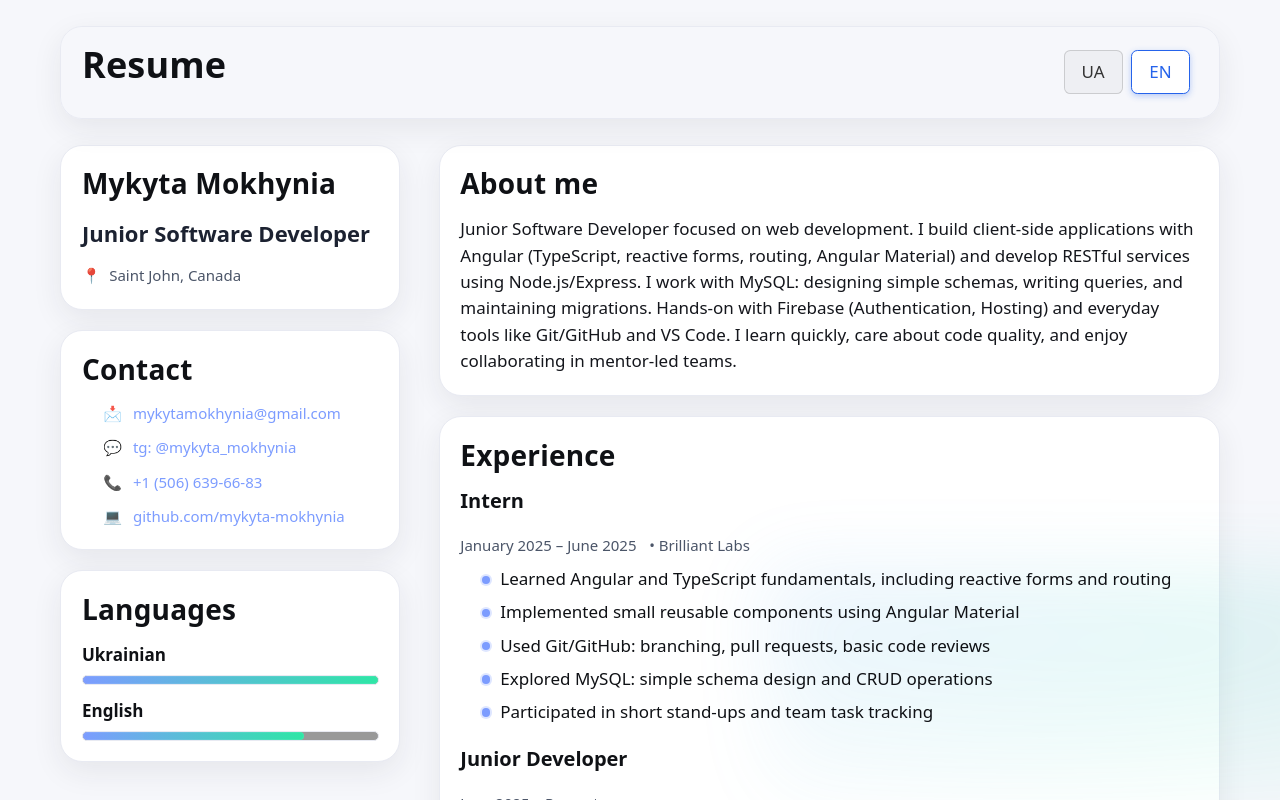
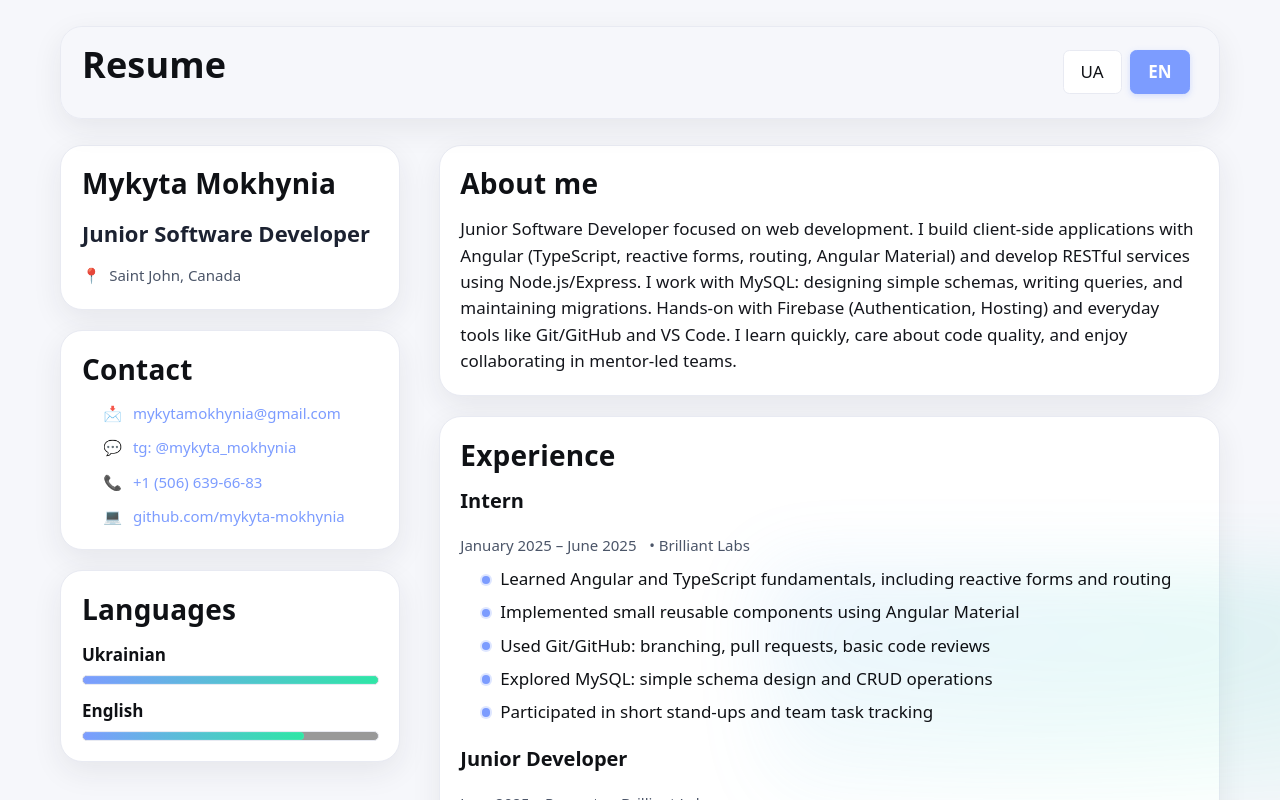
Before and after one commit to mykyta-mokhynia/mycv, an Angular app: page /en in a window 1280 px wide. Shown: the top 800 px of the page. Built offline with nearby package versions, Linux system fonts and the light colour scheme.

Commit message:
Adapt language switcher for both themes

```diff
--- a/src/app/components/cv/cv.component.html
+++ b/src/app/components/cv/cv.component.html
@@ -97,6 +97,7 @@
               <h4 class="xp__role">{{ currentLanguage === 'ua' ? 'Junior Developer' : 'Junior Developer' }}</h4>
               <div class="xp__meta">
                 <span class="xp__time">{{ currentLanguage === 'ua' ? 'Червень 2025 – Поточний час' : 'June 2025 – Present' }}</span>
+                <span class="xp__org">• Brilliant Labs</span>
               </div>
             </header>
             <ul class="xp__list">
--- a/src/app/components/language-switcher/language-switcher.component.scss
+++ b/src/app/components/language-switcher/language-switcher.component.scss
@@ -10,27 +10,28 @@
 .lang-link {
   padding: 0.4rem 0.75rem;
   text-decoration: none;
-  border: 1px solid rgba(0, 0, 0, 0.15);
+  border: 1px solid var(--border);
   border-radius: 0.375rem;
-  color: #333;
+  color: var(--text);
   font-weight: 500;
   font-size: 0.9rem;
-  background: rgba(0, 0, 0, 0.03);
+  background: var(--card);
   transition: all 0.2s ease;
   min-width: 2.5rem;
   text-align: center;
 }
 
 .lang-link:hover {
-  background: rgba(0, 0, 0, 0.08);
+  background: color-mix(in srgb, var(--card) 90%, var(--brand) 10%);
   transform: translateY(-1px);
 }
 
 .lang-link.active {
-  background: #fff;
-  color: #2563eb;
-  border-color: #2563eb;
-  box-shadow: 0 2px 6px rgba(37, 99, 235, 0.3);
+  background: var(--brand);
+  color: #ffffff;
+  border-color: var(--brand);
+  box-shadow: 0 2px 6px rgba(124, 156, 255, 0.3);
+  font-weight: 600;
 }
 
 /* --- Адаптивность --- */
@@ -50,3 +51,25 @@
     font-size: 0.85rem;
   }
 }
+
+/* --- Стилі для теми Ribbon Sidebar --- */
+.theme-ribbon .lang-link {
+  /* Неактивна кнопка */
+  background: var(--chip-bg, #eef2f7);
+  color: var(--ribbon-bg, #163a6b);
+  border: 1px solid var(--divider, #e6e9ee);
+
+  &:hover {
+    background: color-mix(in srgb, var(--chip-bg, #eef2f7) 80%, var(--ribbon-bg, #163a6b) 20%);
+    border-color: var(--ribbon-bg, #163a6b);
+  }
+
+  /* Активна кнопка */
+  &.active {
+    background: var(--ribbon-bg, #163a6b);
+    color: var(--ribbon-ink, #ffffff);
+    border-color: var(--ribbon-bg, #163a6b);
+    box-shadow: 0 2px 8px rgba(22, 58, 107, 0.3);
+    font-weight: 600;
+  }
+}
```
